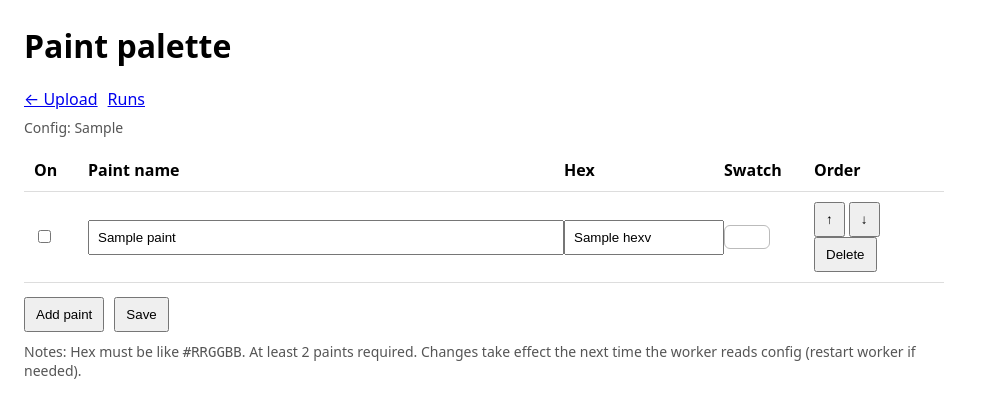
After one commit to sketchmo4/color_palette_creation, a FastAPI app: template ui/templates/paints.html in a window 1280 px wide. The commit adds this page. Shown: the top 418 px of the page, without its empty margins (0-983 px from the left). Run offline with FastAPI, Linux system fonts and the light colour scheme; the template is opened without the code that fills it: most values are stand-ins (such as "Sample title", 1, 10 or a date in 2020).

Commit message:
UI: job status page w/ auto-open PDF + paints editor w/ reorder

```diff
--- a/ui/main.py
+++ b/ui/main.py
@@ -7,7 +7,7 @@ from pathlib import Path
 from typing import Optional, Dict
 
 from fastapi import FastAPI, File, Form, UploadFile, HTTPException
-from fastapi.responses import HTMLResponse, FileResponse
+from fastapi.responses import HTMLResponse, FileResponse, RedirectResponse, JSONResponse
 from fastapi.templating import Jinja2Templates
 from starlette.requests import Request
 
@@ -34,6 +34,20 @@ def auto_base() -> str:
     return datetime.now().strftime("input_%Y%m%d_%H%M%S")
 
 
+
+
+def read_ini() -> configparser.ConfigParser:
+    cfg = configparser.ConfigParser()
+    cfg.optionxform = str
+    if CONFIG_PATH.exists():
+        cfg.read(CONFIG_PATH)
+    return cfg
+
+
+def write_ini(cfg: configparser.ConfigParser) -> None:
+    CONFIG_PATH.parent.mkdir(parents=True, exist_ok=True)
+    with CONFIG_PATH.open('w', encoding='utf-8') as f:
+        cfg.write(f)
 def load_paints() -> Dict[str, str]:
     """Read paints from CONFIG_PATH if present, otherwise return defaults.
 
@@ -97,6 +111,74 @@ def home(request: Request):
     )
 
 
+
+
+@app.get("/paints", response_class=HTMLResponse)
+def paints_page(request: Request):
+    paints = load_paints()
+    # preserve display order: if config has [paints], keep that file order; else alphabetical
+    cfg = read_ini()
+    items = []
+    if cfg.has_section('paints'):
+        for k, v in cfg.items('paints'):
+            if re.match(r"^#[0-9a-fA-F]{6}$", str(v).strip()):
+                items.append((k.strip(), str(v).strip().upper()))
+    else:
+        items = sorted(paints.items(), key=lambda kv: kv[0].lower())
+
+    enabled = {}
+    if cfg.has_section('paints.enabled'):
+        for k, v in cfg.items('paints.enabled'):
+            enabled[k.strip()] = str(v).strip().lower() in ('1','true','yes','on')
+
+    return templates.TemplateResponse(request, 'paints.html', {
+        'paint_items': items,
+        'enabled': enabled,
+        'config_path': str(CONFIG_PATH),
+    })
+
+
+@app.post("/paints")
+def paints_save(
+    request: Request,
+    name: list[str] = Form(default=[]),
+    hexv: list[str] = Form(default=[]),
+    enabled: list[str] = Form(default=[]),
+):
+    # enabled list contains paint names that are checked
+    checked = set(enabled)
+
+    items = []
+    for n, h in zip(name, hexv):
+        n = (n or '').strip()
+        h = (h or '').strip().upper()
+        if not n:
+            continue
+        if not re.match(r"^#[0-9A-F]{6}$", h):
+            raise HTTPException(400, f"Invalid hex for '{n}': {h}")
+        items.append((n, h))
+
+    if len(items) < 2:
+        raise HTTPException(400, 'Need at least 2 paints enabled/defined')
+
+    cfg = read_ini()
+    if cfg.has_section('paints'):
+        cfg.remove_section('paints')
+    if cfg.has_section('paints.enabled'):
+        cfg.remove_section('paints.enabled')
+
+    cfg.add_section('paints')
+    for n, h in items:
+        cfg.set('paints', n, h)
+
+    cfg.add_section('paints.enabled')
+    for n, _h in items:
+        cfg.set('paints.enabled', n, 'true' if n in checked else 'false')
+
+    write_ini(cfg)
+
+    return RedirectResponse(url='/paints', status_code=303)
+
 @app.post("/upload")
 def upload(
     base: Optional[str] = Form(default=None),
@@ -120,8 +202,51 @@ def upload(
     save_upload(dest_orig, original)
     save_upload(dest_mark, marked)
 
-    return {"ok": True, "base": b, "original": str(dest_orig), "marked": str(dest_mark)}
+    # Redirect to job page for status + auto-open
+    return RedirectResponse(url=f"/jobs/{b}", status_code=303)
 
+
+
+
+@app.get("/jobs/{base}", response_class=HTMLResponse)
+def job_page(request: Request, base: str):
+    if not SAFE_BASE_RE.match(base):
+        raise HTTPException(404)
+    return templates.TemplateResponse(request, "job.html", {"base": base})
+
+
+@app.get("/api/jobs/{base}/status")
+def job_status(base: str):
+    if not SAFE_BASE_RE.match(base):
+        raise HTTPException(404)
+    base_dir = OUT_DIR / base
+    pdf = base_dir / f"{base}_report.pdf"
+    drive_state = base_dir / ".drive_upload.json"
+
+    charts_dir = base_dir / "charts"
+    palettes_dir = base_dir / "palettes"
+
+    charts = []
+    if charts_dir.exists():
+        charts = [p.name for p in charts_dir.iterdir() if p.is_file()]
+
+    palettes = []
+    if palettes_dir.exists():
+        palettes = [p.name for p in palettes_dir.iterdir() if p.is_file()]
+
+    uploaded = False
+    if drive_state.exists():
+        uploaded = True
+
+    return {
+        "base": base,
+        "exists": base_dir.exists(),
+        "pdf": pdf.exists(),
+        "pdf_url": f"/runs/{base}/pdf" if pdf.exists() else None,
+        "charts_count": len(charts),
+        "palettes_count": len(palettes),
+        "drive_uploaded": uploaded,
+    }
 
 @app.get("/runs", response_class=HTMLResponse)
 def runs(request: Request):
--- a/ui/templates/index.html
+++ b/ui/templates/index.html
@@ -34,6 +34,8 @@
 
     <div class="row">
       <a href="/runs">Browse runs</a>
+      <span style="margin-left:10px;"></span>
+      <a href="/paints">Edit paints</a>
     </div>
 
     <h2>Current paints (from config)</h2>
--- /dev/null
+++ b/ui/templates/paints.html
@@ -0,0 +1,116 @@
+<!doctype html>
+<html>
+  <head>
+    <meta charset="utf-8" />
+    <title>Paints</title>
+    <style>
+      body { font-family: system-ui, -apple-system, Segoe UI, Roboto, sans-serif; margin: 24px; max-width: 920px; }
+      table { border-collapse: collapse; width: 100%; margin-top: 12px; }
+      th, td { padding: 10px; border-bottom: 1px solid #ddd; text-align:left; }
+      input[type=text] { width: 100%; padding: 8px; }
+      .sw { width: 44px; height: 22px; border:1px solid #bbb; border-radius: 6px; }
+      button { padding: 8px 10px; }
+      .row { display:flex; gap:10px; align-items:center; flex-wrap:wrap; }
+      .hint { color:#555; font-size:14px; }
+    </style>
+  </head>
+  <body>
+    <h1>Paint palette</h1>
+    <div class="row">
+      <a href="/">← Upload</a>
+      <a href="/runs">Runs</a>
+    </div>
+    <div class="hint" style="margin-top:8px;">Config: {{ config_path }}</div>
+
+    <form method="post" action="/paints" id="paintForm">
+      <table id="t">
+        <thead>
+          <tr>
+            <th style="width:34px;">On</th>
+            <th>Paint name</th>
+            <th style="width:140px;">Hex</th>
+            <th style="width:70px;">Swatch</th>
+            <th style="width:120px;">Order</th>
+          </tr>
+        </thead>
+        <tbody>
+          {% for name, hexv in paint_items %}
+          <tr>
+            <td>
+              <input type="checkbox" name="enabled" value="{{ name }}" {% if enabled.get(name, true) %}checked{% endif %} />
+            </td>
+            <td><input type="text" name="name" value="{{ name }}" /></td>
+            <td><input type="text" name="hexv" value="{{ hexv }}" /></td>
+            <td><div class="sw" style="background: {{ hexv }};"></div></td>
+            <td>
+              <button type="button" onclick="moveRow(this, -1)">↑</button>
+              <button type="button" onclick="moveRow(this, 1)">↓</button>
+              <button type="button" onclick="deleteRow(this)">Delete</button>
+            </td>
+          </tr>
+          {% endfor %}
+        </tbody>
+      </table>
+
+      <div class="row" style="margin-top:14px;">
+        <button type="button" onclick="addRow()">Add paint</button>
+        <button type="submit">Save</button>
+      </div>
+      <div class="hint" style="margin-top:10px;">
+        Notes: Hex must be like <code>#RRGGBB</code>. At least 2 paints required. Changes take effect the next time the worker reads config (restart worker if needed).
+      </div>
+    </form>
+
+    <script>
+      function moveRow(btn, dir) {
+        const tr = btn.closest('tr');
+        const tbody = tr.parentElement;
+        const idx = Array.from(tbody.children).indexOf(tr);
+        const newIdx = idx + dir;
+        if (newIdx < 0 || newIdx >= tbody.children.length) return;
+        tbody.insertBefore(tr, dir < 0 ? tbody.children[newIdx] : tbody.children[newIdx].nextSibling);
+      }
+
+      function deleteRow(btn) {
+        const tr = btn.closest('tr');
+        tr.remove();
+      }
+
+      function addRow() {
+        const tbody = document.querySelector('#t tbody');
+        const tr = document.createElement('tr');
+        tr.innerHTML = `
+          <td><input type="checkbox" name="enabled" value="" checked /></td>
+          <td><input type="text" name="name" value="" placeholder="Paint name" /></td>
+          <td><input type="text" name="hexv" value="#FFFFFF" /></td>
+          <td><div class="sw" style="background: #FFFFFF;"></div></td>
+          <td>
+            <button type="button" onclick="moveRow(this, -1)">↑</button>
+            <button type="button" onclick="moveRow(this, 1)">↓</button>
+            <button type="button" onclick="deleteRow(this)">Delete</button>
+          </td>
+        `;
+        tbody.appendChild(tr);
+      }
+
+      // Keep checkbox values in sync with the name field (so enabled set works after renames)
+      document.getElementById('paintForm').addEventListener('input', (e) => {
+        const tr = e.target.closest('tr');
+        if (!tr) return;
+        const nameInput = tr.querySelector('input[name="name"]');
+        const check = tr.querySelector('input[type="checkbox"][name="enabled"]');
+        const hexInput = tr.querySelector('input[name="hexv"]');
+        const sw = tr.querySelector('.sw');
+        if (nameInput && check) check.value = nameInput.value;
+        if (hexInput && sw) sw.style.background = hexInput.value;
+      });
+
+      // initialize checkbox values
+      document.querySelectorAll('#t tbody tr').forEach(tr => {
+        const nameInput = tr.querySelector('input[name="name"]');
+        const check = tr.querySelector('input[type="checkbox"][name="enabled"]');
+        if (nameInput && check) check.value = nameInput.value;
+      });
+    </script>
+  </body>
+</html>
```
Also changed, not shown: ui/templates/job.html (added, +84 -0 lines).
